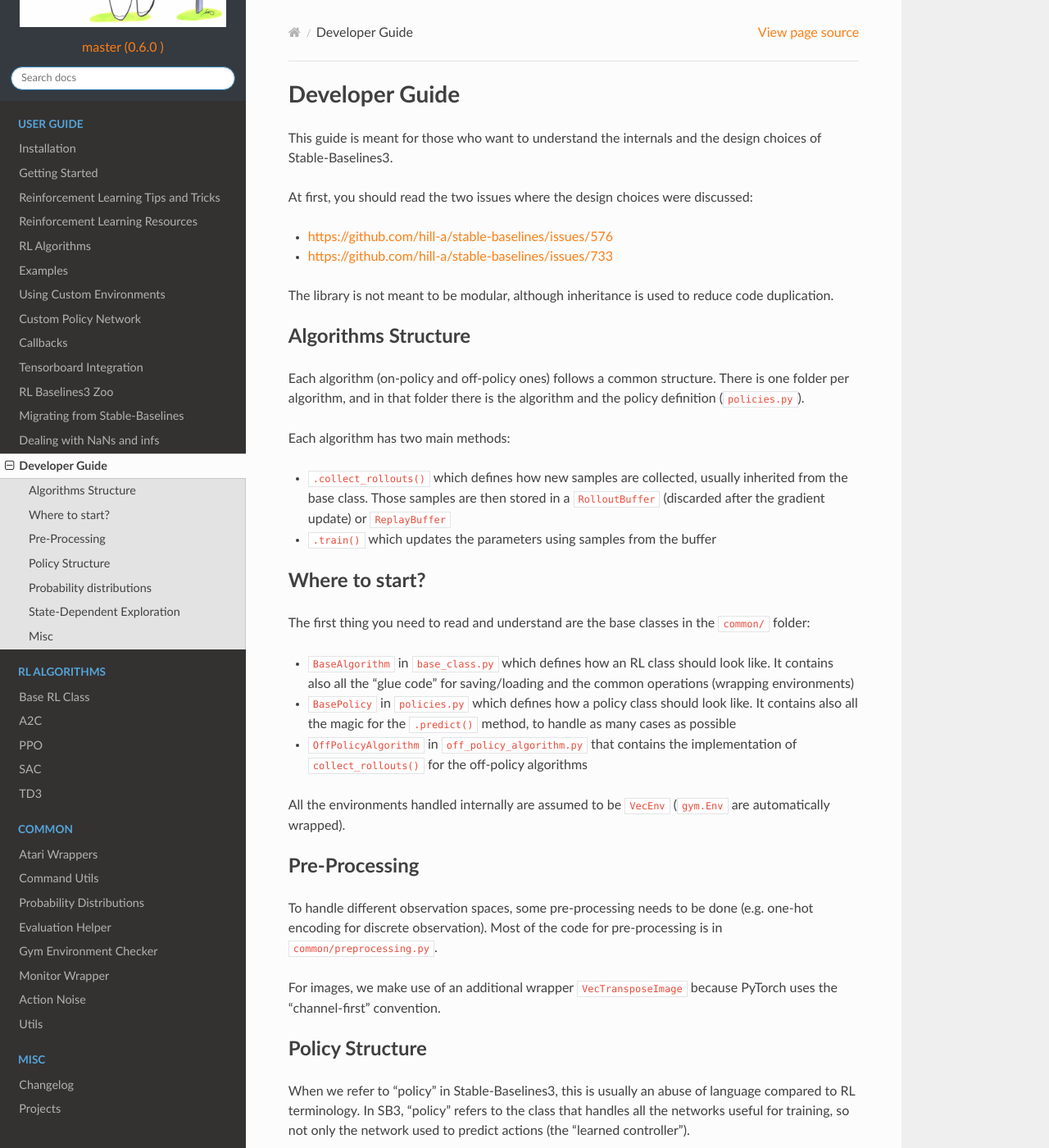
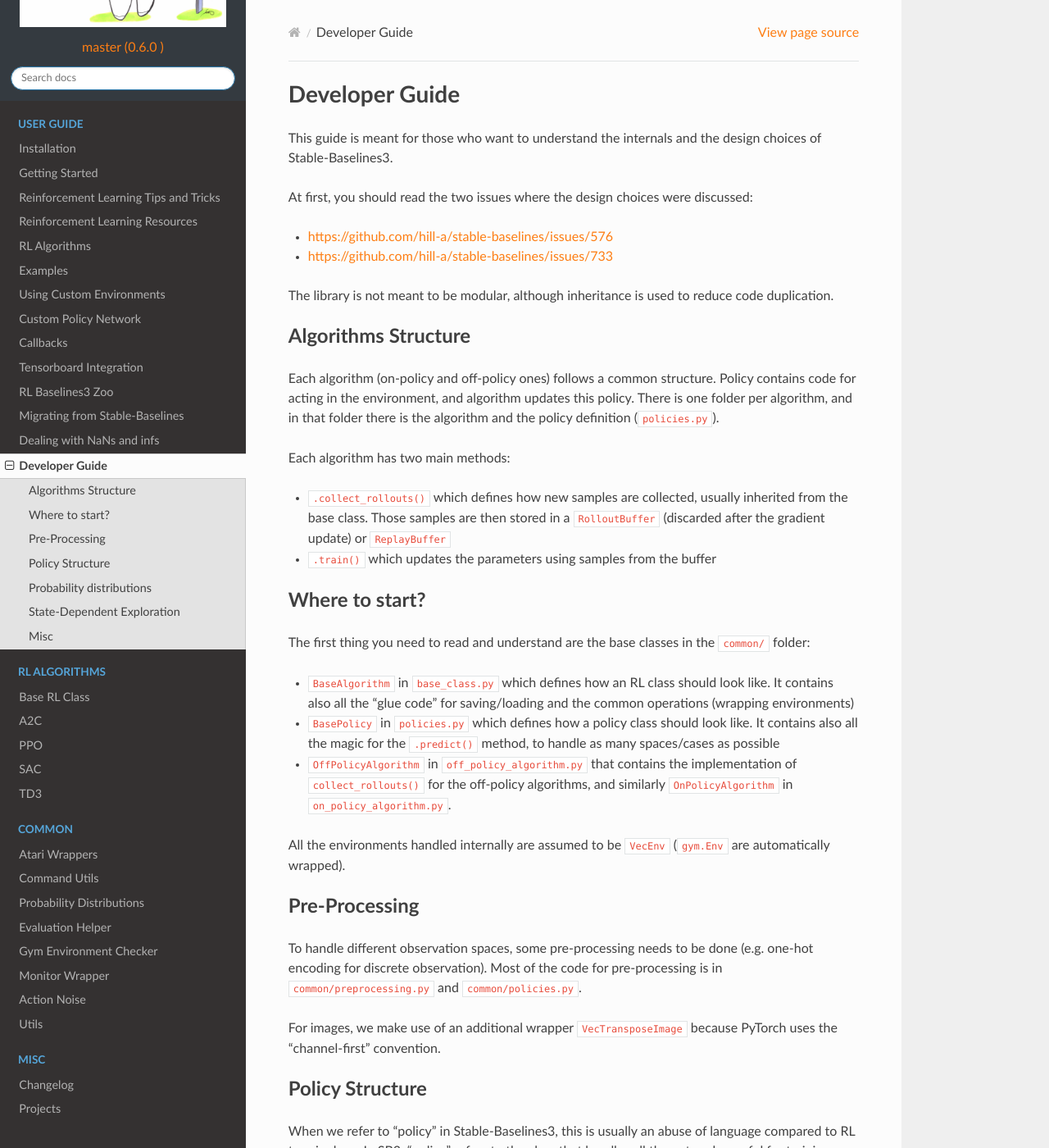
Before and after one commit to DLR-RM/stable-baselines3, a Sphinx documentation site: the page built from docs/guide/developer.rst, in a window 1280 px wide and 1400 px high. Shown: the whole window at 82% size. Built offline with Sphinx 7.4.7 and the Read the Docs theme 2.0.0, drawn with Linux system fonts in a browser that asks for light colours; pages that are not in the unit, such as notebooks, are missing from menus.

Commit message:
Update documentation on OnPolicyAlgorithm

```diff
--- a/docs/guide/developer.rst
+++ b/docs/guide/developer.rst
@@ -19,7 +19,9 @@
 Algorithms Structure
 ====================
 
+
 Each algorithm (on-policy and off-policy ones) follows a common structure.
+Policy contains code for acting in the environment, and algorithm updates this policy.
 There is one folder per algorithm, and in that folder there is the algorithm and the policy definition (``policies.py``).
 
 Each algorithm has two main methods:
@@ -38,9 +40,10 @@
   It contains also all the "glue code" for saving/loading and the common operations (wrapping environments)
 
 - ``BasePolicy`` in ``policies.py`` which defines how a policy class should look like.
-  It contains also all the magic for the ``.predict()`` method, to handle as many cases as possible
+  It contains also all the magic for the ``.predict()`` method, to handle as many spaces/cases as possible
 
-- ``OffPolicyAlgorithm`` in ``off_policy_algorithm.py`` that contains the implementation of ``collect_rollouts()`` for the off-policy algorithms
+- ``OffPolicyAlgorithm`` in ``off_policy_algorithm.py`` that contains the implementation of ``collect_rollouts()`` for the off-policy algorithms,
+  and similarly ``OnPolicyAlgorithm`` in ``on_policy_algorithm.py``.
 
 
 All the environments handled internally are assumed to be ``VecEnv`` (``gym.Env`` are automatically wrapped).
@@ -50,7 +53,7 @@
 ==============
 
 To handle different observation spaces, some pre-processing needs to be done (e.g. one-hot encoding for discrete observation).
-Most of the code for pre-processing is in ``common/preprocessing.py``.
+Most of the code for pre-processing is in ``common/preprocessing.py`` and ``common/policies.py``.
 
 For images, we make use of an additional wrapper ``VecTransposeImage`` because PyTorch uses the "channel-first" convention.
 
```
